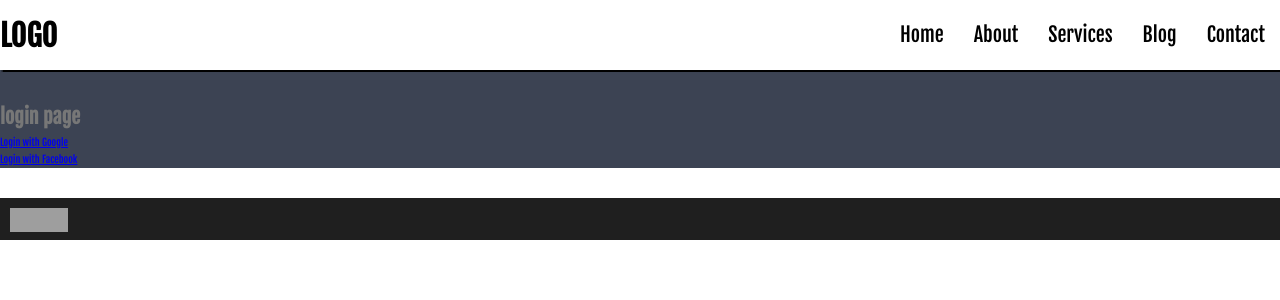
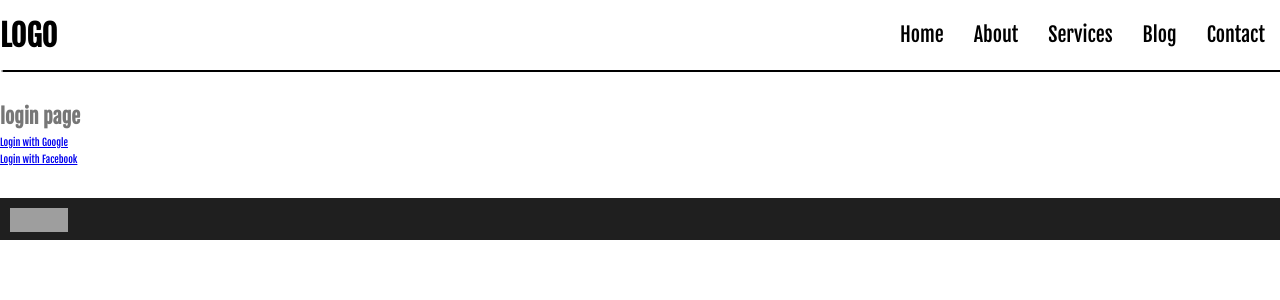
Before and after one commit to Lexx813/digitalproject, a React (Create React App) app in the folder client/: page /login in a window 1280 px wide. Shown: the top 300 px of the page. Built offline with nearby package versions, Linux system fonts and the light colour scheme; no server answers; grey boxes are pictures that could not be loaded; a web font is replaced by a local one.

Commit message:
changes css

```diff
--- a/client/src/styles/css/App.css
+++ b/client/src/styles/css/App.css
@@ -339,8 +339,7 @@ footer {
 
 .login {
   padding-top: 10rem;
-  height: 900%;
-  background-color: #3c4353; }
+  height: 900%; }
 
 .blog-box {
   height: 90vh;
--- a/client/src/styles/scss/pages/_login.scss
+++ b/client/src/styles/scss/pages/_login.scss
@@ -1,5 +1,5 @@
 .login {
   padding-top: 10rem;
   height: 900%;
-  background-color: $color-primary;
+
 }
```
